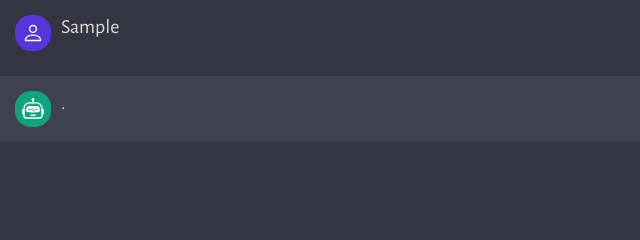
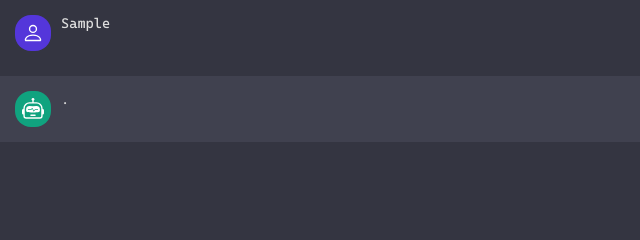
Before and after one commit to daviardev/coddev, a website built with Vite: page client/index.html in a window 1280 px wide. Both pictures are taken after typing "Sample" into the empty fields and a click on the button 1218 px from the left and 759 px from the top of the page. Shown: the top 240 px of the page, 0-640 px from the left. Built offline with nearby package versions, Linux system fonts and the light colour scheme.

Commit message:
feat: Add cascadiacode

```diff
--- /dev/null
+++ b/client/src/font/font.css
@@ -0,0 +1,6 @@
+@font-face {
+    font-family: 'Cascadia Code PL';
+    src: url('./CascadiaCodePL.woff2') format('woff2');
+    font-weight: 400;
+    font-style: normal;
+}
--- a/client/style.css
+++ b/client/style.css
@@ -1,3 +1,5 @@
+@import url('./src/font/font.css');
+
 * {
   margin: 0;
   padding: 0;
@@ -5,7 +7,7 @@
 }
 
 body, html {
-  font-family: 'Alegreya Sans', sans-serif;
+  font-family: 'Cascadia Code PL', sans-serif;
   background-color: #343541;
 }
 
@@ -83,7 +85,7 @@ body, html {
   flex: 1;
   color: #dcdcdc;
   max-width: 100%;
-  font-size: 20px;
+  font-size: 14px;
   overflow-x: scroll;
   white-space: pre-wrap;
   scrollbar-width: none;
```
Also changed, not shown: client/src/font/CascadiaCodePL.woff2 (added).
